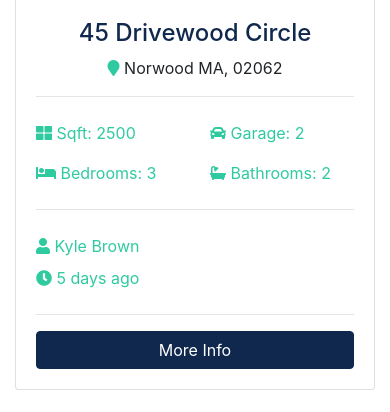
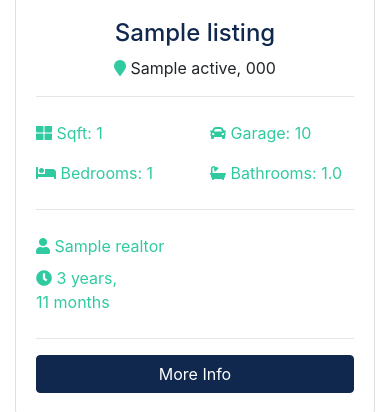
Before and after one commit to dev-chid/btre_project, a Django app: page / in a window 390 px wide. Shown: the part 1194-1606 px from the top of the page. Run offline with Django 4.2, Linux system fonts and the light colour scheme; tables that the repository leaves empty hold one stand-in row (values such as "Sample post"); grey boxes marked "Sample" are stand-in pictures; some libraries are stand-ins or nearby versions.

Commit message:
Listings added in Index

```diff
--- a/pages/views.py
+++ b/pages/views.py
@@ -1,8 +1,13 @@
 from django.shortcuts import render
-from django.http import HttpResponse
+from listings.models import Listing
+
 
 def index(request):
-    return render(request, 'pages/index.html')
+    listings = Listing.objects.all()[:1]
+    context = {
+        'listings': listings
+    }
+    return render(request, 'pages/index.html', context)
 
 def about(request):
     return render(request, 'pages/about.html')
--- a/templates/pages/index.html
+++ b/templates/pages/index.html
@@ -1,4 +1,4 @@
-{% extends 'base.html' %} {% load static %} {% block content %}
+{% extends 'base.html' %}  {% load humanize %}  {% load static %} {% block content %}
 
 <!-- Showcase -->
 <section id="showcase">
@@ -148,135 +148,56 @@
   <div class="container">
     <h3 class="text-center mb-3">Latest Listings</h3>
     <div class="row">
-      <!-- Listing 1 -->
+      <!-- Listings -->
+      {% if listings %}
+        {% for listing in listings %}
           <div class="col-md-6 col-lg-4 mb-4">
             <div class="card listing-preview">
-          <img class="card-img-top" src="assets/img/homes/home-1.jpg" alt="" />
+              <img class="card-img-top" src="{{ listing.photo_main.url }}" alt="" />
               <div class="card-img-overlay">
                 <h2>
-              <span class="badge badge-secondary text-white">$490,000</span>
+                  <span class="badge badge-secondary text-white">${{ listing.price | intcomma }}</span>
                 </h2>
               </div>
               <div class="card-body">
                 <div class="listing-heading text-center">
-              <h4 class="text-primary">45 Drivewood Circle</h4>
+                  <h4 class="text-primary">{{ listing.title }}</h4>
                   <p>
-                <i class="fas fa-map-marker text-secondary"></i> Norwood MA,
-                02062
+                    <i class="fas fa-map-marker text-secondary"></i> {{ listing.city }} {{ listing.state }},
+                    {{ listing.zipcode }}
                   </p>
                 </div>
                 <hr />
                 <div class="row py-2 text-secondary">
                   <div class="col-6">
-                <i class="fas fa-th-large"></i> Sqft: 2500
+                    <i class="fas fa-th-large"></i> Sqft: {{ listing.sqft }}
                   </div>
-              <div class="col-6"><i class="fas fa-car"></i> Garage: 2</div>
+                  <div class="col-6"><i class="fas fa-car"></i> Garage: {{ listing.garage }}</div>
                 </div>
                 <div class="row py-2 text-secondary">
-              <div class="col-6"><i class="fas fa-bed"></i> Bedrooms: 3</div>
-              <div class="col-6"><i class="fas fa-bath"></i> Bathrooms: 2</div>
+                  <div class="col-6"><i class="fas fa-bed"></i> Bedrooms: {{ listing.bedrooms }}</div>
+                  <div class="col-6"><i class="fas fa-bath"></i> Bathrooms: {{ listing.bathrooms }}</div>
                 </div>
                 <hr />
                 <div class="row py-2 text-secondary">
-              <div class="col-6"><i class="fas fa-user"></i> Kyle Brown</div>
+                  <div class="col-12"><i class="fas fa-user"></i> {{ listing.realtor }}</div>
                 </div>
                 <div class="row text-secondary pb-2">
-              <div class="col-6"><i class="fas fa-clock"></i> 5 days ago</div>
+                  <div class="col-6"><i class="fas fa-clock"></i> {{ listing.list_date | timesince }}</div>
                 </div>
                 <hr />
-            <a href="listing.html" class="btn btn-primary btn-block"
+                <a href="{% url "listing" listing.id %}" class="btn btn-primary btn-block"
                   >More Info</a
                 >
               </div>
             </div>
           </div>
-
-      <!-- Listing 2 -->
-      <div class="col-md-6 col-lg-4 mb-4">
-        <div class="card listing-preview">
-          <img class="card-img-top" src="assets/img/homes/home-2.jpg" alt="" />
-          <div class="card-img-overlay">
-            <h2>
-              <span class="badge badge-secondary text-white">$550,000</span>
-            </h2>
+        {% endfor %}
+        {% else %}
+          <div class="col-md-12">
+            <p>No Listings Available</p>
           </div>
-          <div class="card-body">
-            <div class="listing-heading text-center">
-              <h4 class="text-primary">18 Jefferson Lane</h4>
-              <p>
-                <i class="fas fa-map-marker text-secondary"></i> Woburn MA,
-                01801
-              </p>
-            </div>
-            <hr />
-            <div class="row py-2 text-secondary">
-              <div class="col-6">
-                <i class="fas fa-th-large"></i> Sqft: 3200
-              </div>
-              <div class="col-6"><i class="fas fa-car"></i> Garage: 1</div>
-            </div>
-            <div class="row py-2 text-secondary">
-              <div class="col-6"><i class="fas fa-bed"></i> Bedrooms: 4</div>
-              <div class="col-6">
-                <i class="fas fa-bath"></i> Bathrooms: 2.5
-              </div>
-            </div>
-            <hr />
-            <div class="row py-2 text-secondary">
-              <div class="col-6"><i class="fas fa-user"></i> Mark Hudson</div>
-            </div>
-            <div class="row text-secondary pb-2">
-              <div class="col-6"><i class="fas fa-clock"></i> 5 days ago</div>
-            </div>
-            <hr />
-            <a href="listing.html" class="btn btn-primary btn-block"
-              >More Info</a
-            >
-          </div>
-        </div>
-      </div>
-
-      <!-- Listing 3 -->
-      <div class="col-md-6 col-lg-4 mb-4">
-        <div class="card listing-preview">
-          <img class="card-img-top" src="assets/img/homes/home-3.jpg" alt="" />
-          <div class="card-img-overlay">
-            <h2>
-              <span class="badge badge-secondary text-white">$580,000</span>
-            </h2>
-          </div>
-          <div class="card-body">
-            <div class="listing-heading text-center">
-              <h4 class="text-primary">187 Woodrow Street</h4>
-              <p>
-                <i class="fas fa-map-marker text-secondary"></i> Salem MA, 01915
-              </p>
-            </div>
-            <hr />
-            <div class="row py-2 text-secondary">
-              <div class="col-6">
-                <i class="fas fa-th-large"></i> Sqft: 3107
-              </div>
-              <div class="col-6"><i class="fas fa-car"></i> Garage: 0</div>
-            </div>
-            <div class="row py-2 text-secondary">
-              <div class="col-6"><i class="fas fa-bed"></i> Bedrooms: 4</div>
-              <div class="col-6"><i class="fas fa-bath"></i> Bathrooms: 3</div>
-            </div>
-            <hr />
-            <div class="row py-2 text-secondary">
-              <div class="col-6"><i class="fas fa-user"></i> Mark Hudson</div>
-            </div>
-            <div class="row text-secondary pb-2">
-              <div class="col-6"><i class="fas fa-clock"></i> 5 days ago</div>
-            </div>
-            <hr />
-            <a href="listing.html" class="btn btn-primary btn-block"
-              >More Info</a
-            >
-          </div>
-        </div>
-      </div>
+        {% endif %}
     </div>
   </div>
 </section>
```
Lines whose indentation alone changed are shown as unchanged.
